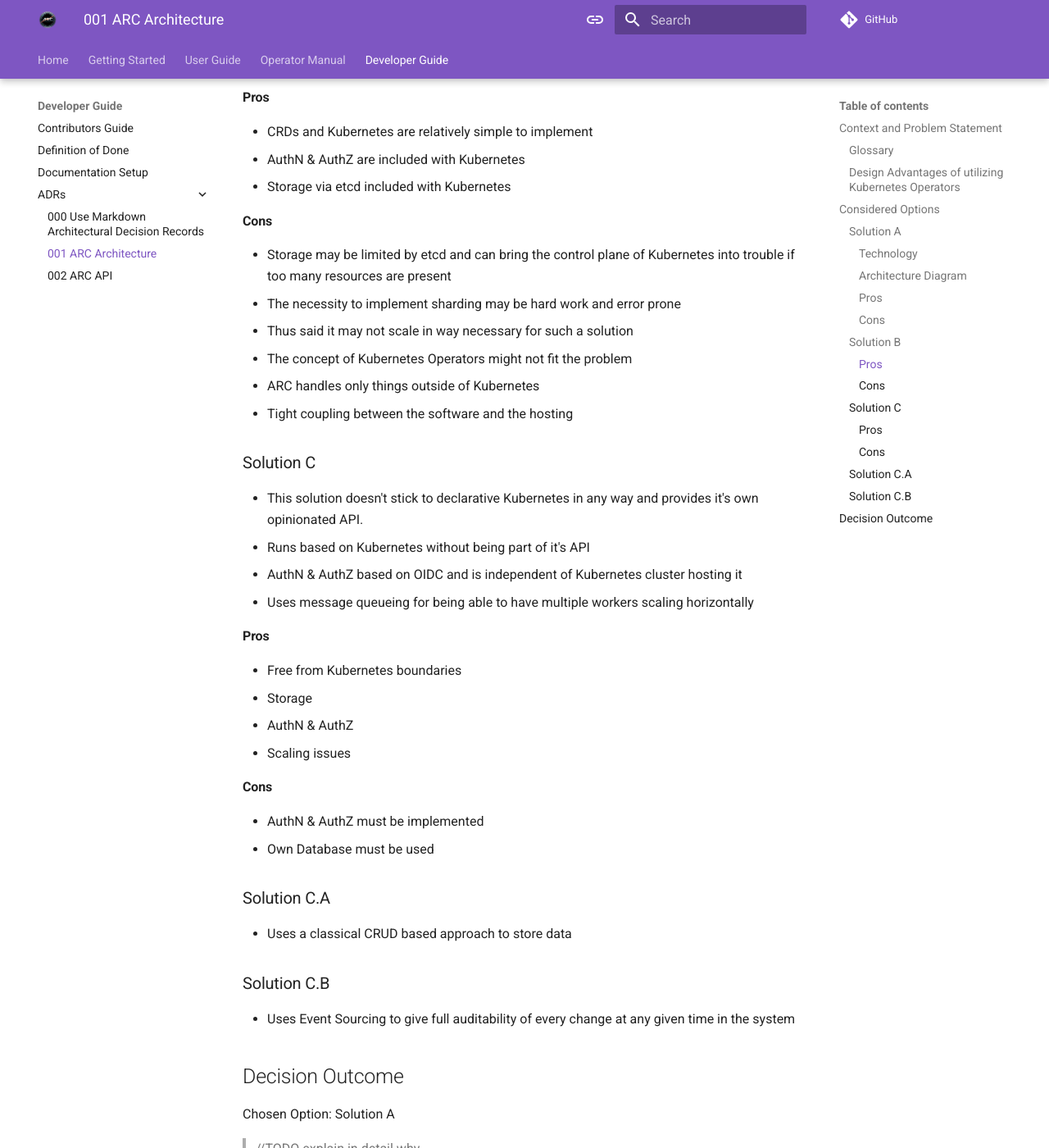
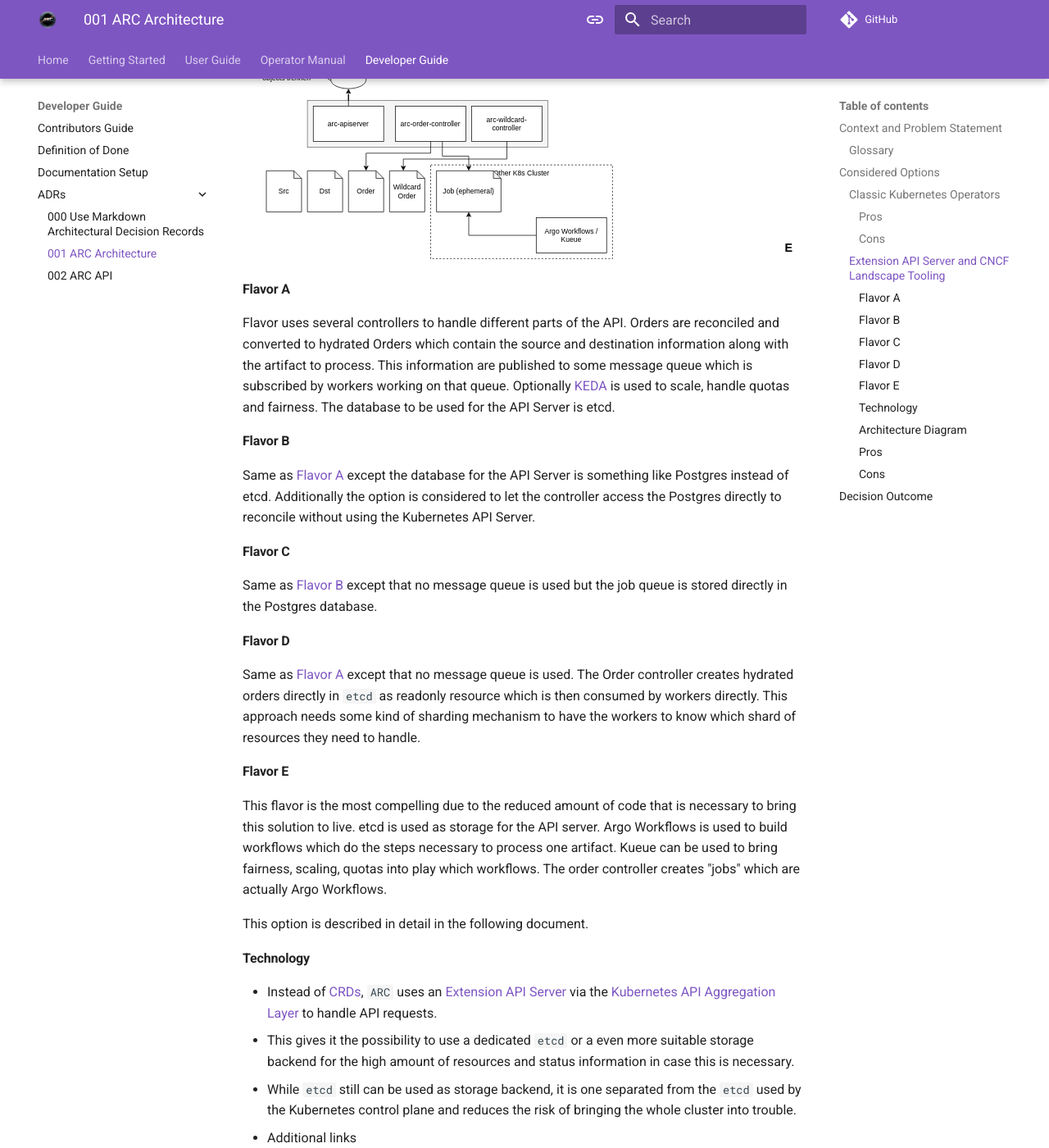
Before and after one commit to opendefensecloud/artifact-conduit, an MkDocs documentation site: the page built from docs/developer-guide/adrs/001-ARC-Architecture.md, in a window 1280 px wide and 1400 px high, scrolled down 2583 px. Shown: the whole window at 82% size. Built offline with MkDocs 1.6.1 and Material for MkDocs 9.7.7, drawn with Linux system fonts in a browser that asks for light colours; comment, search, counter and statistics services are not loaded; the version menu is left out; some of the changed text lies outside the part shown.

Commit message:
add diagram of considered flavors and enrich docs

```diff
--- a/docs/developer-guide/adrs/001-ARC-Architecture.md
+++ b/docs/developer-guide/adrs/001-ARC-Architecture.md
@@ -14,96 +14,101 @@
 - `ARC API Server`: A Kubernetes Extension API Server which handles storage of ARC API
 - `Order Controller`: A Kubernetes Controller which reconciles `Orders`, splits up `Order` resources into `OrderFragment` Resources, creates `Workflow` resources for necessary workload
 
-### Design Advantages of utilizing Kubernetes Operators
-
-- **Native Declarative Management**
-  - End users manage artifact lifecycle via `kubectl` or GitOps like any other Kubernetes resource.
-- **Resiliency**
-  - If a worker Pod fails mid-transfer, Kubernetes reschedules the job automatically.
-- **Horizontal Scalability**
-  - Controller and workers can scale independently.
-
 ## Considered Options
 
-### Solution A
+### Classic Kubernetes Operators
+
+- [CRDs](https://kubernetes.io/docs/concepts/extend-kubernetes/api-extension/custom-resources/) are used to interact with ARC via the Kubernetes API Server.
+- Several operators come into play which reconcile the different custom resources.
+- A sharding mechanism is implemented to be able to scale the workers horizontally and give every worker a given chunk of resources to reconcile.
+
+#### Pros
+
+- CRDs and Kubernetes are relatively simple to implement
+
+#### Cons
+
+- Storage may be limited by `etcd` and can bring the control plane of Kubernetes into trouble if too many resources are present
+- The necessity to implement sharding may be hard work and error prone
+- Thus said it may not scale in way necessary for such a solution
+
+### Extension API Server and CNCF Landscape Tooling
+
+![Considered Options](img/0-arc-architecture-arcdb.drawio.svg "Considered Options")
+
+#### Flavor A
+
+Flavor uses several controllers to handle different parts of the API.
+Orders are reconciled and converted to hydrated Orders which contain the source and destination information along with the artifact to process.
+This information are published to some message queue which is subscribed by workers working on that queue.
+Optionally [KEDA](https://keda.sh/) is used to scale, handle quotas and fairness.
+The database to be used for the API Server is etcd.
+
+#### Flavor B
+
+Same as [Flavor A](#flavor-a) except the database for the API Server is something like Postgres instead of etcd.
+Additionally the option is considered to let the controller access the Postgres directly to reconcile without using the Kubernetes API Server.
+
+#### Flavor C
+
+Same as [Flavor B](#flavor-b) except that no message queue is used but the job queue is stored directly in the Postgres database.
+
+#### Flavor D
+
+Same as [Flavor A](#flavor-a) except that no message queue is used.
+The Order controller creates hydrated orders directly in `etcd` as readonly resource which is then consumed by workers directly.
+This approach needs some kind of sharding mechanism to have the workers to know which shard of resources they need to handle.
+
+#### Flavor E
+
+This flavor is the most compelling due to the reduced amount of code that is necessary to bring this solution to live.
+etcd is used as storage for the API server.
+Argo Workflows is used to build workflows which do the steps necessary to process one artifact.
+Kueue can be used to bring fairness, scaling, quotas into play which workflows.
+The order controller creates "jobs" which are actually Argo Workflows.
+
+This option is described in detail in the following document.
 
 #### Technology
 
 - Instead of [CRDs](https://kubernetes.io/docs/concepts/extend-kubernetes/api-extension/custom-resources/), `ARC` uses an [Extension API Server](https://kubernetes.io/docs/tasks/extend-kubernetes/setup-extension-api-server/) via the [Kubernetes API Aggregation Layer](https://kubernetes.io/docs/concepts/extend-kubernetes/api-extension/apiserver-aggregation/) to handle API requests.
-- This gives it the possibility to use a dedicated etcd or a even more suitable storage backend for the high amount of resources and status information in case this is necessary.
+- This gives it the possibility to use a dedicated `etcd` or a even more suitable storage backend for the high amount of resources and status information in case this is necessary.
 - While `etcd` still can be used as storage backend, it is one separated from the `etcd` used by the Kubernetes control plane and reduces the risk of bringing the whole cluster into trouble.
 - Additional links
   - <https://github.com/kubernetes-sigs/apiserver-runtime>
   - <https://github.com/kubernetes/sample-apiserver/tree/master>
+- Utilize [Argo Workflows](https://argo-workflows.readthedocs.io) to handle the workflows necessary to process different artifact types
+- Optionally use [Kueue](https://kueue.sigs.k8s.io/docs/overview/) to handle quotas and enhanced scheduling
+- Namespaces are used to separate resources in a multi-tenant environment.
 
 #### Architecture Diagram
 
 ![ARC Architecture Diagram](img/0-arc-architecture.drawio.svg "ARC Architecture")
 
+The solution shows the ARC API Server which handles storage for the custom resources / API of ARC.
+`etcd` is used as storage solution.
+`Order Controller` is a classic Kubernetes controller implementation which reconciles `Orders` and `Endpoints`.
+An `Order` contains the information what artifacts should be processed.
+An `Endpoint` contains the information about a source or destination for artifacts.
+The `Order Controller` creates `Fragment` resources which are single artifacts from an `Order`.
+
 #### Pros
 
-- Usin dedicated etcd does not clutter the infra etcd
+- Using dedicated `etcd` does not clutter the infra etcd
 - Storage can be changed later on if necessary
 - Keep the declarative style of Kubernetes while having complete freedom on the API implementation
-- Utilize [Argo Workflows](https://argo-workflows.readthedocs.io) to handle the workflows necessary to process different artifact types without reinventing the wheel
-- Optionally use [Kueue](https://kueue.sigs.k8s.io/docs/overview/) to handle quotas and enhanced scheduling
+- Argo Workflows allows us to focus on the domain of the product without reinventing the wheel
+- Qotas and Fairness easy without writing code via Kueue
 
 #### Cons
 
 - Building addon apiservers directly on the raw api-machinery libraries requires non-trivial code that must be maintained and rebased as the raw libraries change.
 - Steep learning curve when starting the project and steeper learning curve when joining the project.
 
-### Solution B
-
-- [CRDs](https://kubernetes.io/docs/concepts/extend-kubernetes/api-extension/custom-resources/) are used to interact with ARC via the Kubernetes API Server.
-- Namespaces are used to separate resources in a multi-tenant environment.
-- Several operators come into play which reconcile the different custom resources.
-- A sharding mechanism is implemented to be able to scale the workers horizontally and give every worker a given chunk of resources to reconcile.
-
-#### Pros
-
-- CRDs and Kubernetes are relatively simple to implement
-- AuthN & AuthZ are included with Kubernetes
-- Storage via etcd included with Kubernetes
-
-#### Cons
-
-- Storage may be limited by etcd and can bring the control plane of Kubernetes into trouble if too many resources are present
-- The necessity to implement sharding may be hard work and error prone
-- Thus said it may not scale in way necessary for such a solution
-- The concept of Kubernetes Operators might not fit the problem
-  - ARC handles only things outside of Kubernetes
-  - Tight coupling between the software and the hosting
-
-### Solution C
-
-- This solution doesn't stick to declarative Kubernetes in any way and provides it's own opinionated API.
-- Runs based on Kubernetes without being part of it's API
-- AuthN & AuthZ based on OIDC and is independent of Kubernetes cluster hosting it
-- Uses message queueing for being able to have multiple workers scaling horizontally
-
-#### Pros
-
-- Free from Kubernetes boundaries
-  - Storage
-  - AuthN & AuthZ
-  - Scaling issues
-
-#### Cons
-
-- AuthN & AuthZ must be implemented
-- Own Database must be used
-
-### Solution C.A
-
-- Uses a classical CRUD based approach to store data
-
-### Solution C.B
-
-- Uses Event Sourcing to give full auditability of every change at any given time in the system
-
 ## Decision Outcome
 
-Chosen Option: Solution A
+Chosen Option: Solution A, because
 
-> //TODO explain in detail why
+the solution is the one that provides the most flexibility while the necessity to write own code for many parts is minimized.
+The flexibility comes from utilizing the CNCF projects Argo Workflows and Kueue for building the workflow engine.
+The project itself can focus on the order process and the handling of endpoints.
```
Also changed, not shown: docs/developer-guide/adrs/000-Use-Markdown-Architectural-Decision-Records.md (+3 -3 lines), docs/developer-guide/adrs/img/0-arc-architecture-arcdb.drawio.svg (added), docs/developer-guide/adrs/img/0-arc-architecture.drawio.svg.
